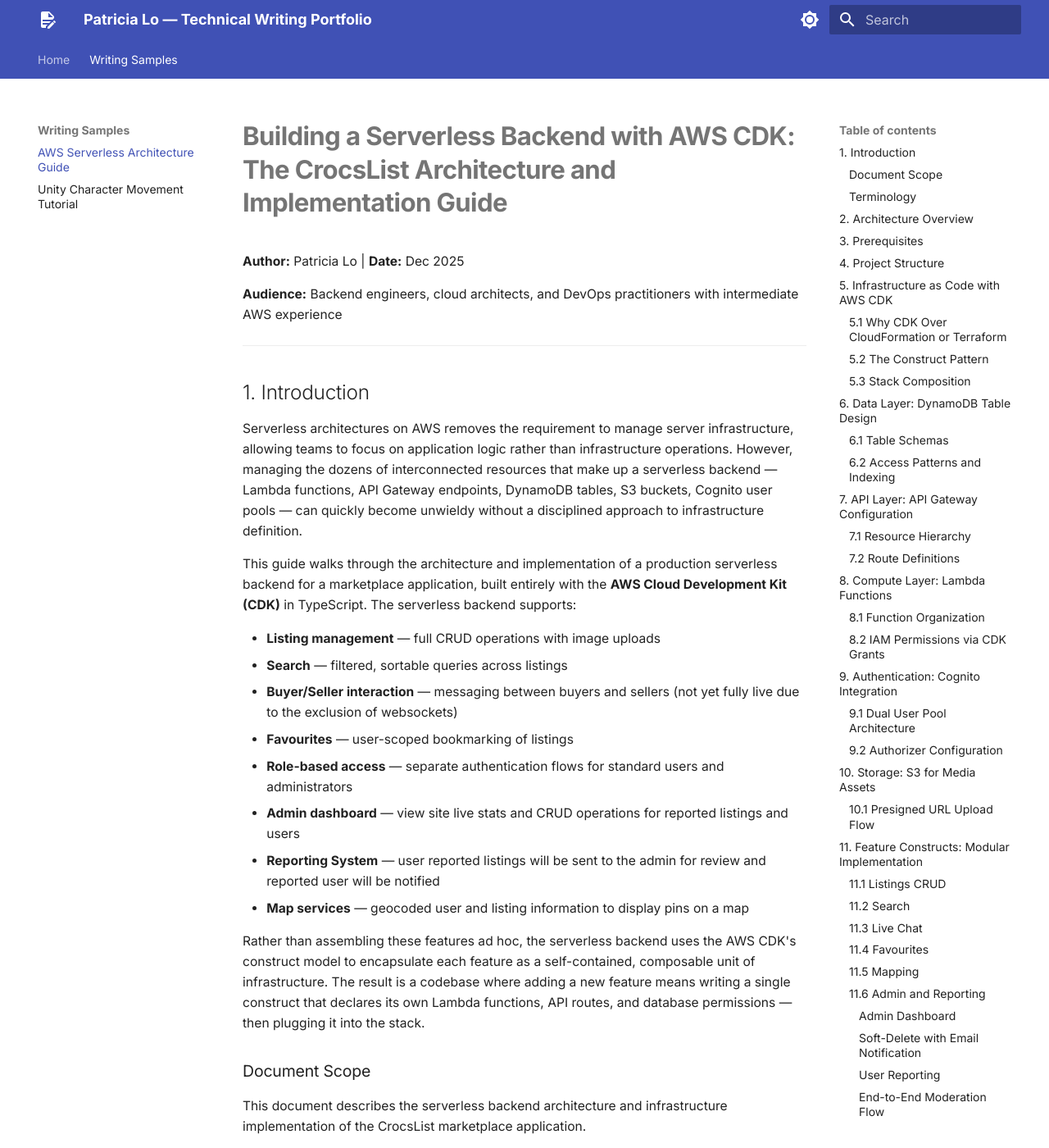
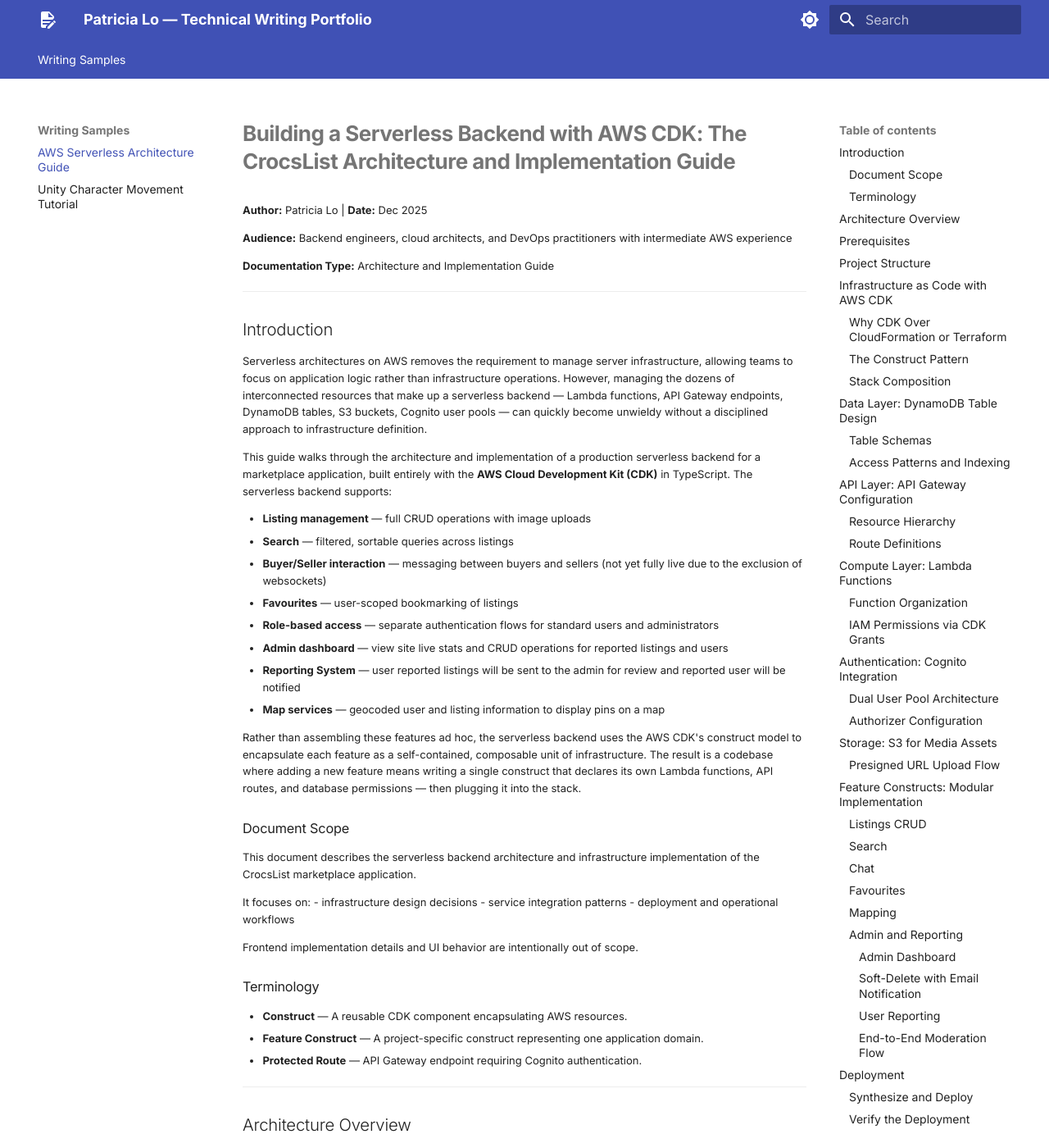
Before and after one commit to pkwlo/technical-writing-portfolio, an MkDocs documentation site: the page built from docs/aws-serverless-guide/index.md, in a window 1280 px wide and 1400 px high. Shown: the whole window at 82% size. Built offline with MkDocs 1.6.1 and Material for MkDocs 9.7.7, drawn with Linux system fonts in a browser that asks for light colours; some of the changed text lies outside the part shown.

Commit message:
update docs

````diff
--- a/docs/aws-serverless-guide/index.md
+++ b/docs/aws-serverless-guide/index.md
@@ -4,9 +4,11 @@
 
 **Audience:** Backend engineers, cloud architects, and DevOps practitioners with intermediate AWS experience
 
+**Documentation Type:** Architecture and Implementation Guide
+
 ---
 
-## 1. Introduction
+## Introduction
 
 Serverless architectures on AWS removes the requirement to manage server infrastructure, allowing teams to focus on application logic rather than infrastructure operations. However, managing the dozens of interconnected resources that make up a serverless backend — Lambda functions, API Gateway endpoints, DynamoDB tables, S3 buckets, Cognito user pools — can quickly become unwieldy without a disciplined approach to infrastructure definition.
 
@@ -43,7 +45,7 @@
 
 ---
 
-## 2. Architecture Overview
+## Architecture Overview
 
 The serverless backend follows a standard three-tier serverless pattern on AWS:
 
@@ -104,7 +106,7 @@
 
 ---
 
-## 3. Prerequisites
+## Prerequisites
 
 Before working with this codebase, ensure the following tools are installed and configured:
 
@@ -125,7 +127,7 @@
 
 ---
 
-## 4. Project Structure
+## Project Structure
 
 The serverless backend follows a separation between **infrastructure definitions** (TypeScript, in `lib/`) and **runtime code** (Python, in `lambdas/`):
 
@@ -166,9 +168,9 @@
 
 ---
 
-## 5. Infrastructure as Code with AWS CDK
+## Infrastructure as Code with AWS CDK
 
-### 5.1 Why CDK Over CloudFormation or Terraform
+### Why CDK Over CloudFormation or Terraform
 
 AWS CDK allows you to define cloud infrastructure using general-purpose programming languages. Compared to writing raw CloudFormation YAML or Terraform HCL, CDK offers three practical advantages for this project:
 
@@ -176,7 +178,7 @@
 2. **Abstraction via constructs.** Repeated patterns (like attaching a Cognito authorizer to every protected route) can be encapsulated in reusable methods.
 3. **Same-language tooling.** Infrastructure and application configuration live in the same TypeScript project, sharing types, constants, and IDE support.
 
-### 5.2 The Construct Pattern
+### The Construct Pattern
 
 CDK organizes infrastructure into **constructs** — composable classes that represent one or more AWS resources. This project uses three levels of abstraction:
 
@@ -188,7 +190,7 @@
 
 The feature constructs in `lib/features/` are **L3 constructs** — each one bundles Lambda functions, API Gateway routes, and IAM permissions into a cohesive module that the root stack instantiates with a single call.
 
-### 5.3 Stack Composition
+### Stack Composition
 
 The `ProductionStack` class serves as the composition root. It instantiates shared infrastructure (Cognito, API Gateway, DynamoDB tables, S3) and passes references into each feature construct:
 
@@ -225,9 +227,9 @@
 
 ---
 
-## 6. Data Layer: DynamoDB Table Design
+## Data Layer: DynamoDB Table Design
 
-### 6.1 Table Schemas
+### Table Schemas
 
 The application uses four DynamoDB tables, each optimized for a specific access pattern:
 
@@ -244,7 +246,7 @@
 const tableName = `Listings-${cdk.Stack.of(this).account}-${cdk.Stack.of(this).region}`;
 ```
 
-### 6.2 Access Patterns and Indexing
+### Access Patterns and Indexing
 
 The Listings table includes a **Global Secondary Index** (GSI) to support a common query: "retrieve all listings owned by a specific user."
 
@@ -273,9 +275,9 @@
 
 ---
 
-## 7. API Layer: API Gateway Configuration
+## API Layer: API Gateway Configuration
 
-### 7.1 Resource Hierarchy
+### Resource Hierarchy
 
 The API Gateway is organized into four top-level resource groups, each serving a different authorization context:
 
@@ -344,7 +346,7 @@
 } as const;
 ```
 
-### 7.2 Route Definitions
+### Route Definitions
 
 The complete API surface is summarized below:
 
@@ -369,9 +371,9 @@
 
 ---
 
-## 8. Compute Layer: Lambda Functions
+## Compute Layer: Lambda Functions
 
-### 8.1 Function Organization
+### Function Organization
 
 Lambda functions are written in Python 3.11 and grouped by feature domain. Each feature construct creates one or more Lambda functions, wires them to API Gateway routes, and grants them the minimum necessary DynamoDB permissions.
 
@@ -402,7 +404,7 @@
 });
 ```
 
-### 8.2 IAM Permissions via CDK Grants
+### IAM Permissions via CDK Grants
 
 CDK's grant methods generate least-privilege IAM policies without requiring you to write policy JSON directly. Each Lambda function receives only the permissions it needs:
 
@@ -421,9 +423,9 @@
 
 ---
 
-## 9. Authentication: Cognito Integration
+## Authentication: Cognito Integration
 
-### 9.1 Dual User Pool Architecture
+### Dual User Pool Architecture
 
 The application maintains two separate Cognito User Pools to enforce role isolation:
 
@@ -456,7 +458,7 @@
 
 Importing pools by ARN (rather than creating them in this stack) prevents accidental deletion of user data during stack teardown.
 
-### 9.2 Authorizer Configuration
+### Authorizer Configuration
 
 API Gateway authorizers validate Cognito `idToken` JWTs *before* invoking Lambda functions. This means unauthenticated requests never reach the compute layer, reducing both cost and attack surface.
 
@@ -480,9 +482,9 @@
 
 ---
 
-## 10. Storage: S3 for Media Assets
+## Storage: S3 for Media Assets
 
-### 10.1 Presigned URL Upload Flow
+### Presigned URL Upload Flow
 
 Listing images are stored in an S3 bucket with public read access enabled, allowing direct browser access to images without proxying through Lambda:
 
@@ -520,7 +522,7 @@
 
 ---
 
-## 11. Feature Constructs: Modular Implementation
+## Feature Constructs: Modular Implementation
 
 Each feature construct follows a consistent internal pattern:
 
@@ -530,7 +532,7 @@
 4. **Attach routes** to the API Gateway resource tree.
 5. **Configure CORS** preflight responses on protected resources.
 
-### 11.1 Listings CRUD
+### Listings CRUD
 
 The `ListingsFeatureConstruct` manages two Lambda functions:
 
@@ -539,7 +541,7 @@
 
 Routing multiple HTTP methods to a single Lambda reduces cold-start surface area — instead of three separate functions, one warm container handles all mutation operations.
 
-### 11.2 Search
+### Search
 
 The `SearchListingsFeatureConstruct` creates four Lambda functions that serve different read patterns:
 
@@ -552,7 +554,7 @@
 
 Public search routes use `AuthorizationType.NONE`, allowing unauthenticated users to browse the marketplace. The favourited listings endpoint requires authentication because it queries the Favourites table using the caller's user ID.
 
-### 11.3 Live Chat
+### Chat
 
 The `LiveChatFeatureConstruct` implements a messaging system with three operations:
 
@@ -567,7 +569,7 @@
 const sendMessageResource = chatRoot.addResource(API_ENDPOINTS.user.chat.sendMessage);
 ```
 
-### 11.4 Favourites
+### Favourites
 
 The `FavouritesFeatureConstruct` routes all three operations (`GET`, `POST`, `DELETE`) to a single Lambda function at `/user/favourites`. The Lambda inspects the HTTP method at runtime to determine the operation:
 
@@ -579,7 +581,7 @@
 
 ---
 
-### 11.5 Mapping
+### Mapping
 
 The mapping feature provides geocoding capabilities that convert between street addresses and geographic coordinates. Unlike the previous feature constructs, the mapping Lambdas are deployed outside the CDK stack (under `lambdas/NonCDK/mapping/`) and exposed through a separate API Gateway deployment. This separation keeps the lightweight, stateless geocoding service decoupled from the main application stack.
 
@@ -619,7 +621,7 @@
 
 ---
 
-### 11.6 Admin and Reporting
+### Admin and Reporting
 
 The admin and reporting features provide platform administrators with tools to monitor marketplace activity, review reported listings, and take moderation actions. Like the mapping feature, these Lambdas are deployed outside the CDK stack (under `lambdas/NonCDK/admin-dashboard/`) and are wired to the `/admin` resource group, which is protected by the Cognito Admin Pool authorizer.
 
@@ -636,46 +638,11 @@
 
 The `getReportedAndDeleted` function scans the Listings table and categorizes results into two groups based on their moderation state.
 
-<!-- ```python
-reported = [
-    x for x in cleaned
-    if not x["is_removed"] and len(x["reports"]) > 0
-]
-
-deleted = [
-    x for x in cleaned
-    if x["is_removed"] and len(x["reports"]) > 0
-]
-``` -->
-
 This gives the admin dashboard two views: listings that have been reported but are still active (requiring review), and listings that have already been removed (for audit trail purposes). Reports within each listing are sorted chronologically by `reported_at`.
 
 #### Soft-Delete with Email Notification
 
 The `deleteListing` Lambda implements a **soft-delete toggle** rather than permanent deletion. It flips the `is_removed` boolean on the listing and, when removing a listing, triggers an email notification to the seller via **Amazon SES**.
-
-<!-- ```python
-# Toggle the is_removed flag
-new_state = not current_state
-update_expr = "SET is_removed = :new"
-expr_vals = {":new": {"BOOL": new_state}}
-
-if new_state:
-    update_expr += ", removed_reason = :reason"
-    expr_vals[":reason"] = {"S": reason}
-
-dynamodb.update_item(
-    TableName=LISTINGS_TABLE,
-    Key={"listing_id": {"S": listing_id}},
-    UpdateExpression=update_expr,
-    ExpressionAttributeValues=expr_vals
-)
-
-# If removing → notify the seller
-if new_state:
-    user_email = get_user_email(user_id)
-    send_removal_email(user_email, item_name, reason)
-``` -->
 
 The seller's email address is resolved by calling a separate user-lookup endpoint (configured via the `GET_USER_ENDPOINT` environment variable), and the SES email includes the listing name and the admin's removal reason. Toggling `is_removed` back to `false` restores the listing and clears the `removed_reason` field, allowing administrators to reverse moderation decisions.
 
@@ -686,26 +653,6 @@
 | `reportListing` | `POST /user/report/listing` | User | Submit a report against a listing |
 
 The reporting flow starts on the user side. Any authenticated user can report a listing by submitting a reason, which the `reportListing` Lambda appends to a `reports` list attribute on the listing item.
-
-<!-- ```python
-new_report = {
-    "M": {
-        "reason": {"S": user_report_reason},
-        "reported_at": {"N": str(reported_at)},
-        "reported_by": {"S": user_id}
-    }
-}
-
-dynamodb.update_item(
-    TableName=LISTINGS_TABLE,
-    Key={"listing_id": {"S": listing_id}},
-    UpdateExpression="SET reports = list_append(if_not_exists(reports, :empty_list), :new_report)",
-    ExpressionAttributeValues={
-        ":empty_list": {"L": []},
-        ":new_report": {"L": [new_report]}
-    }
-)
-``` -->
 
 Using `list_append` with `if_not_exists` ensures the first report on a listing initializes the list rather than failing on a missing attribute. Each report captures who filed it, when, and why — giving administrators full context when reviewing flagged content.
 
@@ -737,7 +684,7 @@
 
 ---
 
-## 12. Deployment
+## Deployment
 
 ### Synthesize and Deploy
 
--- a/docs/stylesheets/extra.css
+++ b/docs/stylesheets/extra.css
@@ -4,8 +4,14 @@
   --md-code-font-size: 0.65rem;
 }
 
+pre code {
+  white-space: pre;
+  overflow-x: auto;
+  font-family: monospace;
+}
+
 .md-typeset {
-  font-size: 0.78rem;
+  font-size: 0.65rem;
 }
 
 .md-typeset h1 {
--- a/mkdocs.yml
+++ b/mkdocs.yml
@@ -37,7 +37,7 @@
     - toc.follow
 
 nav:
-  - Home: index.md
+  # - Home: index.md
   - Writing Samples:
       - AWS Serverless Architecture Guide: aws-serverless-guide/index.md
       - Unity Character Movement Tutorial: unity-movement-tutorial/index.md
````
Also changed, not shown: other parts of docs/aws-serverless-guide/index.md (+2 -2 lines), docs/index.md (+12 -22 lines), docs/unity-movement-tutorial/index.md (+1 -3 lines).
